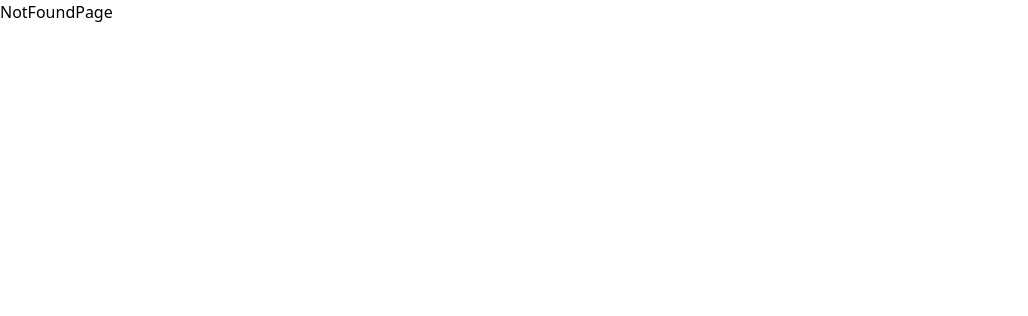
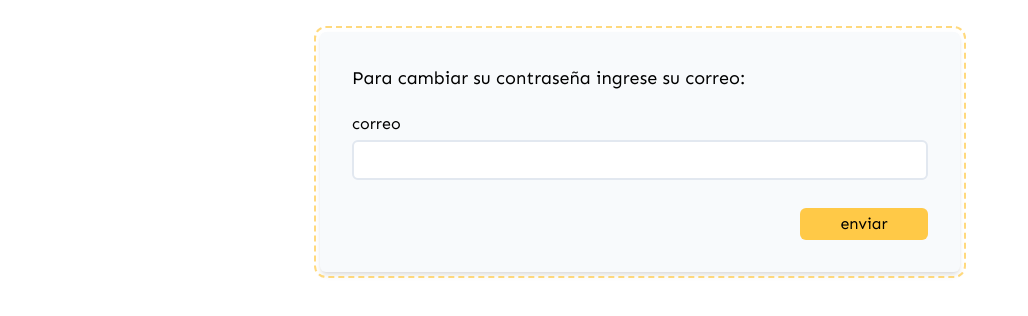
Before and after one commit to NahumCRep/PatitasWeb, a React (Create React App) app: page /forgot_password in a window 1280 px wide. Shown: the top 316 px of the page, without its empty margins (0-1028 px from the left). Built offline with nearby package versions, Linux system fonts and the light colour scheme; a web font is replaced by a local one.

Commit message:
Forgot password and New password page and routes

```diff
--- /dev/null
+++ b/src/pages/auth/ForgotPasswordPage.jsx
@@ -0,0 +1,106 @@
+import React, { useState } from 'react'
+import { Formik, Form } from 'formik'
+import { InputField } from '../../components/form-fields'
+import * as Yup from 'yup'
+
+export const ForgotPasswordPage = () => {
+    const [isSended, setIsSended] = useState(false)
+    const [emailSended, setEmailSended] = useState('')
+
+    const validationFromSchema = Yup.object().shape({
+        email: Yup.string()
+            .email('el formato de correo no es correcto')
+            .required('debe ingresar el correo')
+    })
+
+    const sendEmail = (email) => {
+        console.log('sending',email)
+    }
+
+    const handleFormSubmit = (email) => {
+        sendEmail(email)
+        setEmailSended(email)
+        setIsSended(true)
+    }
+
+    const resendEmail = () => {
+        if (!emailSended) return
+        sendEmail(emailSended)
+    }
+
+    const newEmail = () => {
+        setEmailSended('')
+        setIsSended(false)
+    }
+
+    return (
+        <div className='w-screen flex justify-center'>
+            <div className='w-[90%] md:w-2/4 md:min-w-[300px] bg-slate-50 p-8 font-secondary
+                mt-8 rounded-md outline-dashed outline-2 outline-plt-cream/70 outline-offset-4
+                shadow-md'>
+                {
+                    !isSended
+                        ? (
+                            <Formik
+                                initialValues={{ email: '' }}
+                                validationSchema={validationFromSchema}
+                                onSubmit={({email}, { setSubmitting, resetForm }) => {
+                                    console.log(email)
+                                    handleFormSubmit(email)
+                                    setTimeout(() => {
+                                        setSubmitting(false)
+                                        resetForm()
+                                    },1000)
+                                }}
+                            >
+                                {({ isSubmitting }) => (
+                                    <Form>
+                                        <p className='text-lg mb-5'>
+                                            Para cambiar su contraseña ingrese su correo:
+                                        </p>
+                                        <InputField
+                                            label="correo"
+                                            name={'email'}
+                                            type={'email'}
+                                        />
+                                        <button
+                                            type='submit'
+                                            className='py-1 w-32 mt-4 bg-plt-cream text-black
+                                        rounded-md float-right transition-colors
+                                        duration-200 hover:bg-plt-darkcream'
+                                        >
+                                            enviar
+                                        </button>
+                                    </Form>
+                                )}
+                            </Formik>
+                        )
+                        : (
+                            <div>
+                                <h1 className='text-lg font-semibold'>Enviado!!</h1>
+                                <p className='text-sm mt-2'>
+                                    Verifique en su correo que ha recibido el link que lo llevará
+                                    a la página para cambiar su contraseña. <br /> <br />
+                                    Si no ha recibido el correo pruebe una de las siguientes opciones:
+                                </p>
+                                <div className='flex flex-col gap-2 mt-4 md:flex-row'>
+                                    <button
+                                        className='px-5 py-2 bg-slate-300 rounded-md'
+                                        onClick={resendEmail}
+                                    >
+                                        reenviar
+                                    </button>
+                                    <button
+                                        className='px-5 py-2 bg-slate-200 rounded-md'
+                                        onClick={newEmail}
+                                    >
+                                        ingresar correo nuevamente
+                                    </button>
+                                </div>
+                            </div>
+                        )
+                }
+            </div>
+        </div>
+    )
+}
--- a/src/pages/auth/LoginPage.jsx
+++ b/src/pages/auth/LoginPage.jsx
@@ -72,7 +72,7 @@ export const LoginPage = () => {
                     <input type="checkbox" name='rememberme' />
                     recordarme
                   </label>
-                  <Link to={"#"}>olvidaste tu contraseña ?</Link>
+                  <Link to={"/forgot_password"}>olvidaste tu contraseña ?</Link>
               </div>
 
               {
--- /dev/null
+++ b/src/pages/auth/NewPasswordPage.jsx
@@ -0,0 +1,7 @@
+import React from 'react'
+
+export const NewPasswordPage = () => {
+  return (
+    <div>NewPassword</div>
+  )
+}
--- a/src/pages/auth/index.js
+++ b/src/pages/auth/index.js
@@ -1,2 +1,4 @@
 export * from './LoginPage';
 export * from './RegisterPage';
+export * from './ForgotPasswordPage';
+export * from './NewPasswordPage';
--- a/src/routes/AppRoutes.jsx
+++ b/src/routes/AppRoutes.jsx
@@ -3,7 +3,7 @@ import { Routes, Route, Navigate } from 'react-router-dom';
 // ** Hooks
 import { useAuthStore } from '../hooks';
 // ** Pages
-import { LoginPage, RegisterPage } from '../pages/auth';
+import { LoginPage, RegisterPage, ForgotPasswordPage, NewPasswordPage } from '../pages/auth';
 import { AboutPage, HomePage, NotFoundPage } from '../pages/publicPages';
 // ** Routes
 import { ProfileRoutes } from './profile';
@@ -38,6 +38,8 @@ export const AppRoutes = () => {
                             <Route path='login' element={<LoginPage />} />
                             <Route path='register' element={<RegisterPage />} />
                             <Route path='perfil/*' element={<Navigate to='/login' />} />
+                            <Route path='/forgot_password' element={<ForgotPasswordPage />}  />
+                            <Route path='/new_password' element={<NewPasswordPage />}  />
                         </>
                     )
             }
```
